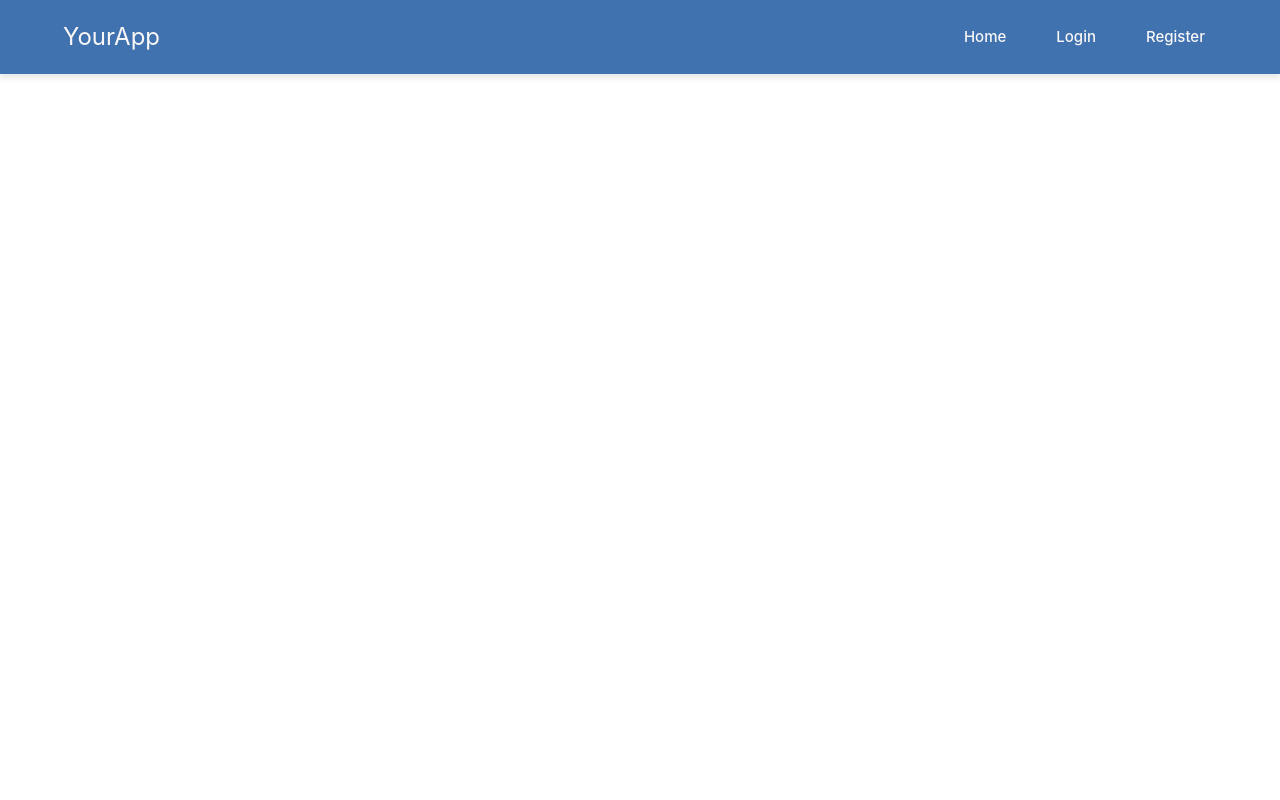
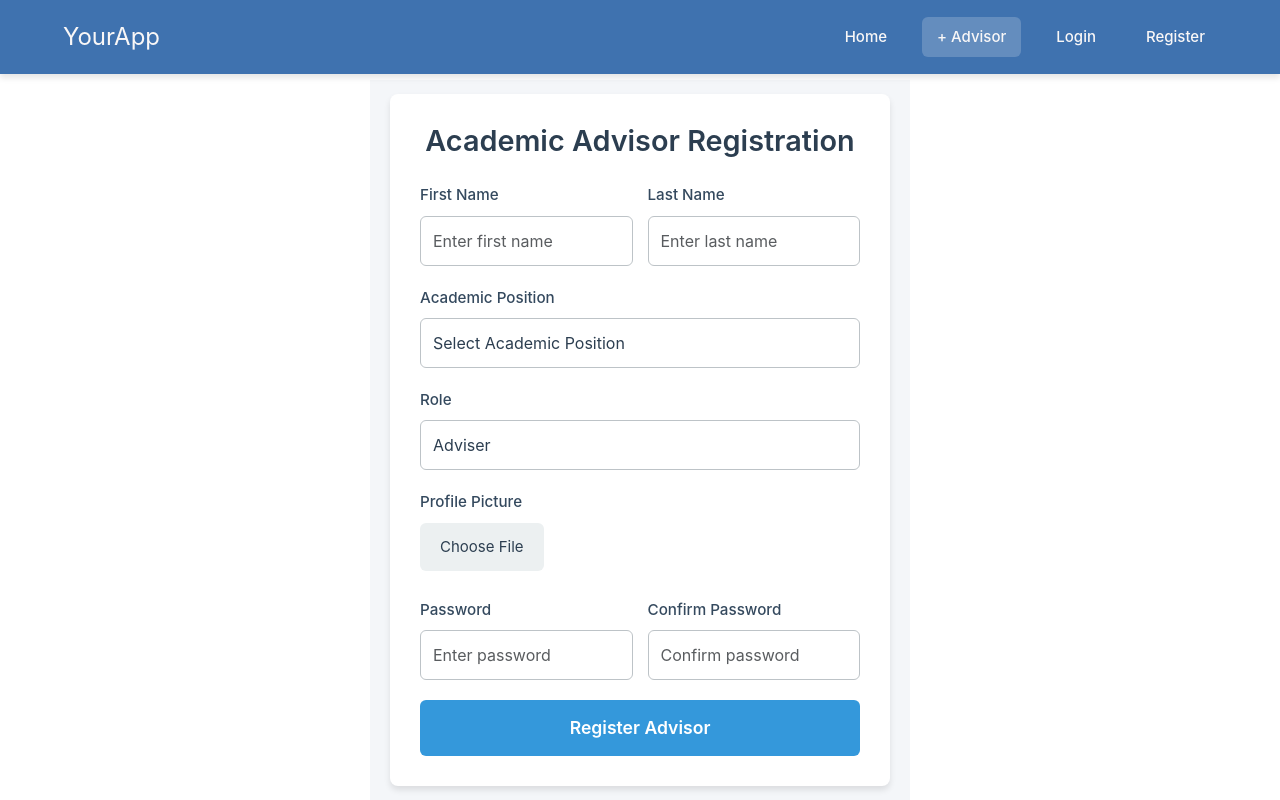
Before and after one commit to tyleeer/713-final-project, a Vue app in the folder frontend/: page /AdvisorReg in a window 1280 px wide. Built offline with nearby package versions, Linux system fonts and the light colour scheme.

Commit message:
try to make add advisor page

```diff
--- a/frontend/src/components/Navbar.vue
+++ b/frontend/src/components/Navbar.vue
@@ -8,7 +8,8 @@
       </RouterLink>
       <nav class="nav-links">
         <RouterLink to="/" class="nav-link">Home</RouterLink>
-        <RouterLink to="/announcement" class="nav-link" v-if="isAuthenticated && userRole === 'student'">Announcement</RouterLink>
+        <RouterLink to="/advisorReg" class="nav-link">+ Advisor</RouterLink>
+        <RouterLink to="/announcement" class="nav-link" v-if="isAuthenticated">Announcement</RouterLink>
         <RouterLink to="/login" class="nav-link" v-if="!isAuthenticated">Login</RouterLink>
         <RouterLink to="/register" class="nav-link" v-if="!isAuthenticated">Register</RouterLink>
         <a href="#" class="nav-link" v-if="isAuthenticated" @click.prevent="logout">Logout</a>
@@ -16,6 +17,8 @@
     </div>
   </header>
 </template>
+
+
 
 <style scoped>
 .fixed-navbar {
--- a/frontend/src/router/index.ts
+++ b/frontend/src/router/index.ts
@@ -4,7 +4,9 @@ import { createRouter, createWebHistory } from 'vue-router';
 import HomeView from '../views/HomeView.vue';
 import LoginView from '../views/LoginView.vue';
 import RegisterView from '../views/RegisterView.vue';
+import AdvisorRegView from '../views/AdvisorRegView.vue';
 import ResetPasswordView from '../views/ResetPasswordView.vue';
+import AnnouncementView from '../views/AnnouncementView.vue';
 import ProfileView from '../views/AboutView.vue'; // ตัวอย่างหน้าโปรไฟล์ที่ต้องการการยืนยันตัวตน
 
 
@@ -52,6 +54,11 @@ const router = createRouter({
       name: 'announcement',
       component: () => import('../views/AnnouncementView.vue'),
     },
+    {
+      path: '/AdvisorReg',
+      name: 'AdvisorReg',
+      component: () => import('../views/advisorRegView.vue'),
+    },
   ],
 });
 
--- /dev/null
+++ b/frontend/src/views/AdvisorRegView.vue
@@ -0,0 +1,247 @@
+<template>
+  <div class="register-page">
+    <div class="register-card">
+      <h1 class="register-title">Academic Advisor Registration</h1>
+      <form @submit.prevent="registerAdvisor" class="register-form">
+        <div class="form-row">
+          <div class="form-group">
+            <label for="firstName" class="form-label">First Name</label>
+            <input v-model="firstName" type="text" class="form-control" id="firstName" placeholder="Enter first name" required />
+          </div>
+          <div class="form-group">
+            <label for="lastName" class="form-label">Last Name</label>
+            <input v-model="lastName" type="text" class="form-control" id="lastName" placeholder="Enter last name" required />
+          </div>
+        </div>
+
+        <div class="form-group">
+          <label for="academicPosition" class="form-label">Academic Position</label>
+          <select v-model="academicPosition" class="form-control" id="academicPosition" required>
+            <option value="">Select Academic Position</option>
+            <option value="Lecturer">Lecturer</option>
+            <option value="Assistant Professor">Assistant Professor</option>
+            <option value="Associate Professor">Associate Professor</option>
+            <option value="Professor">Professor</option>
+          </select>
+        </div>
+
+        <div class="form-group">
+          <label for="role" class="form-label">Role</label>
+          <input v-model="role" type="text" class="form-control" id="role" value="Adviser" readonly />
+        </div>
+
+        <div class="form-group">
+          <label for="profilePic" class="form-label">Profile Picture</label>
+          <div class="file-input-wrapper">
+            <input type="file" class="file-input" id="profilePic" @change="onFileChange" required />
+            <span class="file-input-label">Choose File</span>
+          </div>
+          <p v-if="fileName" class="file-name">{{ fileName }}</p>
+        </div>
+
+        <div class="form-row">
+          <div class="form-group">
+            <label for="password" class="form-label">Password</label>
+            <input v-model="password" type="password" class="form-control" id="password" placeholder="Enter password" required />
+          </div>
+          <div class="form-group">
+            <label for="confirmPassword" class="form-label">Confirm Password</label>
+            <input v-model="confirmPassword" type="password" class="form-control" id="confirmPassword" placeholder="Confirm password" required />
+          </div>
+        </div>
+
+        <button type="submit" class="btn-register">Register Advisor</button>
+
+        <p v-if="errorMessage" class="error-message">{{ errorMessage }}</p>
+      </form>
+    </div>
+  </div>
+</template>
+
+<script>
+import { http } from '@/utils';
+
+export default {
+  data() {
+    return {
+      firstName: '',
+      lastName: '',
+      academicPosition: '',
+      profilePic: null,
+      password: '',
+      confirmPassword: '',
+      role: 'Adviser',
+      errorMessage: '',
+      fileName: '',
+    };
+  },
+  methods: {
+    onFileChange(event) {
+      this.profilePic = event.target.files[0];
+      this.fileName = this.profilePic.name;
+    },
+    async registerAdvisor() {
+      if (this.password !== this.confirmPassword) {
+        this.errorMessage = 'Passwords do not match';
+        return;
+      }
+
+      const formData = new FormData();
+      formData.append('firstName', this.firstName);
+      formData.append('lastName', this.lastName);
+      formData.append('academicPosition', this.academicPosition);
+      formData.append('role', this.role);
+      formData.append('profilePic', this.profilePic);
+      formData.append('password', this.password);
+
+      try {
+        const response = await http.postForm('auth/register-advisor', formData);
+        if (response.status === 201) {
+          this.errorMessage = 'Advisor registered successfully';
+          this.$router.push('/login');
+        }
+      } catch (error) {
+        this.errorMessage = error.response.data.message || 'Error registering advisor';
+      }
+    },
+  },
+};
+</script>
+
+<style scoped>
+.register-page {
+  display: flex;
+  justify-content: center;
+  align-items: center;
+  margin: 0;
+  padding: 20px;
+  background-color: #f4f6f9;
+}
+
+.register-card {
+  background-color: white;
+  border-radius: 8px;
+  box-shadow: 0 4px 6px rgba(0, 0, 0, 0.1);
+  padding: 30px;
+  width: 100%;
+  max-width: 500px;
+}
+
+.register-title {
+  text-align: center;
+  color: #2c3e50;
+  margin-bottom: 25px;
+  font-size: 1.8rem;
+  font-weight: 600;
+}
+
+.register-form {
+  display: flex;
+  flex-direction: column;
+  gap: 20px;
+}
+
+.form-row {
+  display: flex;
+  gap: 15px;
+}
+
+.form-group {
+  flex: 1;
+}
+
+.form-label {
+  display: block;
+  margin-bottom: 8px;
+  color: #34495e;
+  font-size: 0.95rem;
+  font-weight: 500;
+}
+
+.form-control {
+  width: 100%;
+  padding: 12px;
+  border: 1px solid #bdc3c7;
+  border-radius: 6px;
+  font-size: 1rem;
+  color: #2c3e50;
+  transition: border-color 0.3s ease;
+}
+
+.form-control:focus {
+  outline: none;
+  border-color: #3498db;
+  box-shadow: 0 0 0 2px rgba(52, 152, 219, 0.2);
+}
+
+.file-input-wrapper {
+  position: relative;
+  overflow: hidden;
+  display: inline-block;
+}
+
+.file-input {
+  position: absolute;
+  left: 0;
+  top: 0;
+  opacity: 0;
+  cursor: pointer;
+  width: 100%;
+  height: 100%;
+}
+
+.file-input-label {
+  display: inline-block;
+  padding: 12px 20px;
+  background-color: #ecf0f1;
+  color: #2c3e50;
+  border-radius: 6px;
+  cursor: pointer;
+  transition: background-color 0.3s ease;
+}
+
+.file-input-label:hover {
+  background-color: #dfe4e6;
+}
+
+.file-name {
+  margin-top: 10px;
+  font-size: 0.9rem;
+  color: #7f8c8d;
+}
+
+.btn-register {
+  background-color: #3498db;
+  color: white;
+  border: none;
+  padding: 14px;
+  border-radius: 6px;
+  font-size: 1.1rem;
+  font-weight: 600;
+  cursor: pointer;
+  transition: background-color 0.3s ease;
+}
+
+.btn-register:hover {
+  background-color: #2980b9;
+}
+
+.error-message {
+  color: #e74c3c;
+  text-align: center;
+  margin-top: 15px;
+  font-size: 0.95rem;
+}
+
+@media (max-width: 600px) {
+  .form-row {
+    flex-direction: column;
+    gap: 20px;
+  }
+
+  .register-card {
+    width: 100%;
+    padding: 20px;
+  }
+}
+</style>
--- a/frontend/src/views/LoginView.vue
+++ b/frontend/src/views/LoginView.vue
@@ -49,7 +49,7 @@ export default {
 
 
 
-      this.$router.push('/'); // Properly navigate using Vue Router
+      this.$router.push('/announcement'); // Properly navigate using Vue Router
     } catch (error) {
       this.errorMessage = error.response.data.message || 'Invalid credentials';
     }
```
